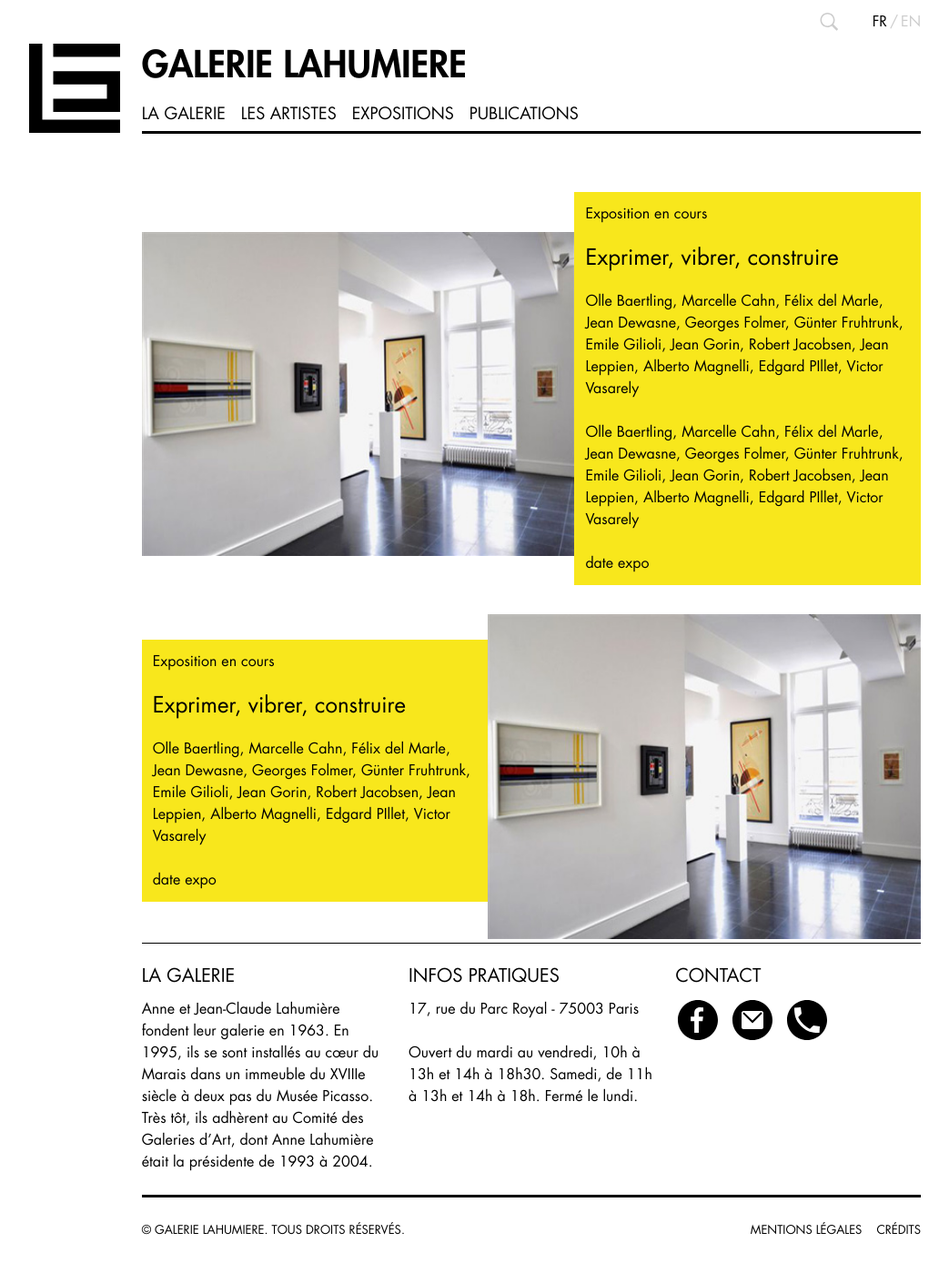
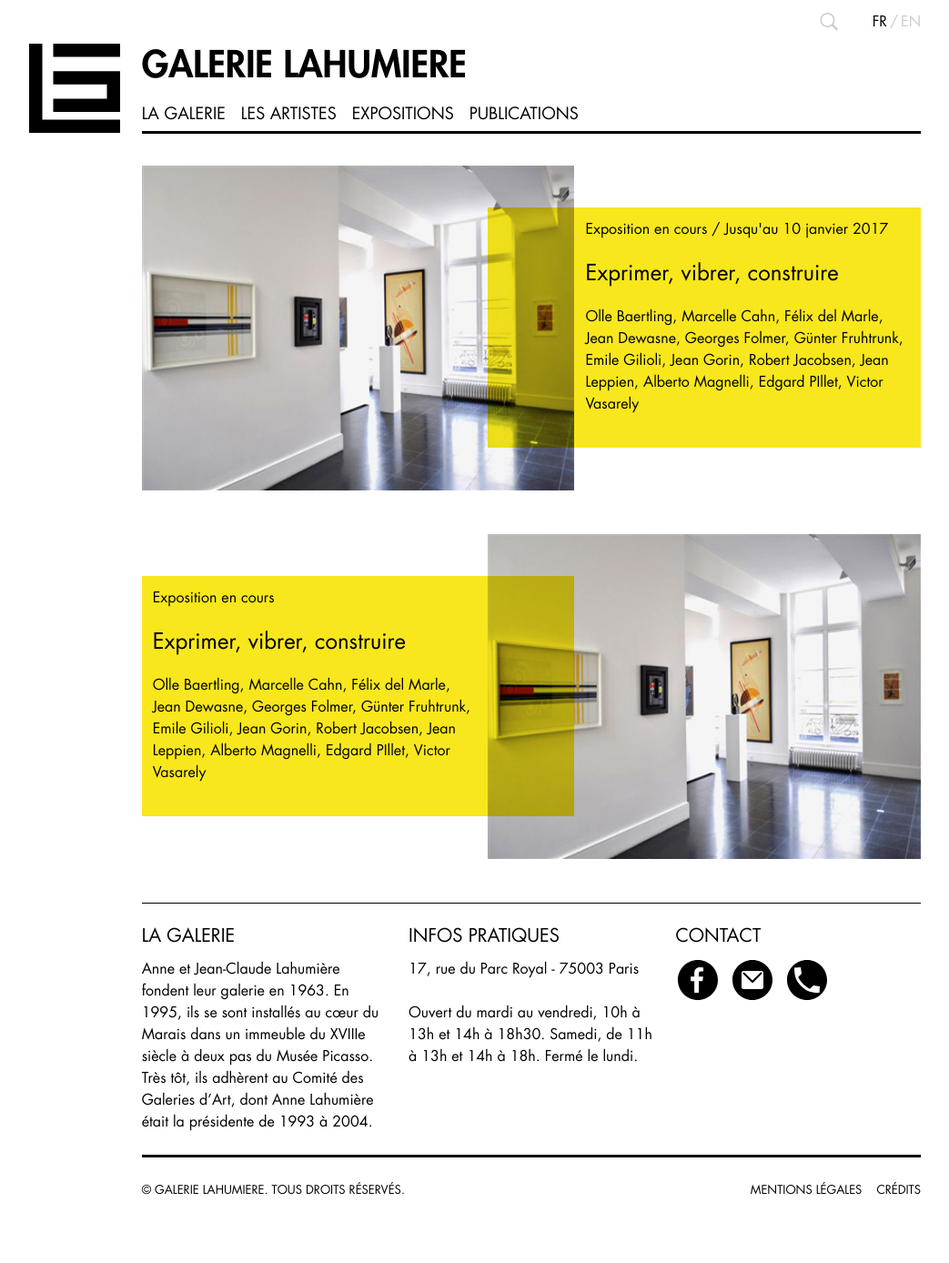
Before and after one commit to rougerose/lahumiere, a Jekyll site: the page built from index.html, in a window 1280 px wide. Shown: the whole page at 91% size, without its empty margins (154-1197 px from the left). Built offline with Jekyll 4.4.1, drawn with Linux system fonts in a browser that asks for light colours; after the commit the page ends 1344 px from its top, so only the background shows below that.

Commit message:
c-cover: - variante large + even/odd - fallback blend mode

```diff
--- a/_layouts/default.html
+++ b/_layouts/default.html
@@ -1,5 +1,5 @@
 <!DOCTYPE html>
-<html lang="fr" class="page no-js">
+<html lang="fr" class="no-js page">
 
   {% include head.html %}
 
--- a/_scss/_components.site-nav.scss
+++ b/_scss/_components.site-nav.scss
@@ -59,6 +59,7 @@
 
 .c-site-nav__list {
   border-bottom: 3px solid $color-black;
+  margin-bottom: 0;
 
   @include mq($until: tablet) {
     border-top: 3px solid $color-black;
--- a/css/styles.css
+++ b/css/styles.css
@@ -1258,6 +1258,7 @@
 
 .c-site-nav__list {
   border-bottom: 3px solid #000;
+  margin-bottom: 0;
 }
 
 @media (max-width: 44.99em) {
@@ -1336,7 +1337,7 @@
 }
 
 .c-cover {
-  margin: 1em 0;
+  margin-bottom: 3rem;
   position: relative;
 }
 
@@ -1351,14 +1352,16 @@
     width: 55.55556%;
     vertical-align: middle;
   }
-}
-
-.c-cover--odd {
-  direction: rtl;
-}
-
-.c-cover--odd .c-cover__body {
-  direction: ltr;
+  .c-cover--large.c-cover--even .c-cover__body:before {
+    left: auto;
+    right: 0;
+  }
+  .c-cover--large.c-cover--odd {
+    direction: rtl;
+  }
+  .c-cover--large.c-cover--odd .c-cover__body {
+    direction: ltr;
+  }
 }
 
 .c-cover__link {
@@ -1367,15 +1370,10 @@
 
 .c-cover__body {
   position: relative;
-  padding: 0.75rem;
-  background-color: #f8e71c;
-}
-
-.backgroundblendmode .c-cover__body {
-  background-color: initial;
-}
-
-.backgroundblendmode .c-cover__body:before {
+  padding: 1.5rem 0.75rem 0.75rem;
+}
+
+.c-cover__body:before {
   display: block;
   position: absolute;
   top: 0;
@@ -1387,11 +1385,35 @@
   mix-blend-mode: multiply;
 }
 
+@media (min-width: 45em) {
+  .c-cover__body {
+    padding: 0.75rem;
+  }
+  .c-cover__body:before {
+    width: 125%;
+  }
+}
+
 .c-cover__media {
-  margin-bottom: -0.75rem;
-}
-
-.c-cover__exib-date {
+  margin-bottom: -1.5rem;
+}
+
+@media (min-width: 45em) {
+  .c-cover__media {
+    margin-bottom: 0;
+  }
+}
+
+.no-backgroundblendmode .c-cover__body {
+  padding-top: 0.75rem;
+  background-color: #f8e71c;
+}
+
+.no-backgroundblendmode .c-cover__body:before {
+  display: none;
+}
+
+.no-backgroundblendmode .c-cover__media {
   margin-bottom: 0;
 }
 
--- a/index.html
+++ b/index.html
@@ -14,14 +14,12 @@
             </figure
             ><div class="c-cover__body">
               <header>
-                <p class="c-cover__exhib-status">Exposition en cours</p>
+                <p class="c-cover__exhibition-meta">Exposition en cours / Jusqu'au 10 janvier 2017</p>
                 <h1 class="u-h3 c-cover__title">Exprimer, vibrer, construire</h1>
               </header>
               <div class="c-cover__desc">
                 <p>Olle Baertling, Marcelle Cahn, Félix del Marle, Jean Dewasne, Georges Folmer, Günter Fruhtrunk, Emile Gilioli, Jean Gorin, Robert Jacobsen, Jean Leppien, Alberto Magnelli, Edgard PIllet, Victor Vasarely</p>
-                <p>Olle Baertling, Marcelle Cahn, Félix del Marle, Jean Dewasne, Georges Folmer, Günter Fruhtrunk, Emile Gilioli, Jean Gorin, Robert Jacobsen, Jean Leppien, Alberto Magnelli, Edgard PIllet, Victor Vasarely</p>
               </div>
-              <p class="c-cover__exib-date">date expo</p>
             </div>
           </a>
         </article>
@@ -32,13 +30,12 @@
             </figure
             ><div class="c-cover__body">
               <header>
-                <p class="c-cover__exhib-status">Exposition en cours</p>
+                <p class="c-cover__exhibition-meta">Exposition en cours</p>
                 <h1 class="u-h3 c-cover__title">Exprimer, vibrer, construire</h1>
               </header>
               <div class="c-cover__desc">
                 <p>Olle Baertling, Marcelle Cahn, Félix del Marle, Jean Dewasne, Georges Folmer, Günter Fruhtrunk, Emile Gilioli, Jean Gorin, Robert Jacobsen, Jean Leppien, Alberto Magnelli, Edgard PIllet, Victor Vasarely</p>
               </div>
-              <p class="c-cover__exib-date">date expo</p>
             </div>
           </a>
         </article>
```
Also changed, not shown: _scss/_components.cover.scss (+64 -43 lines).
